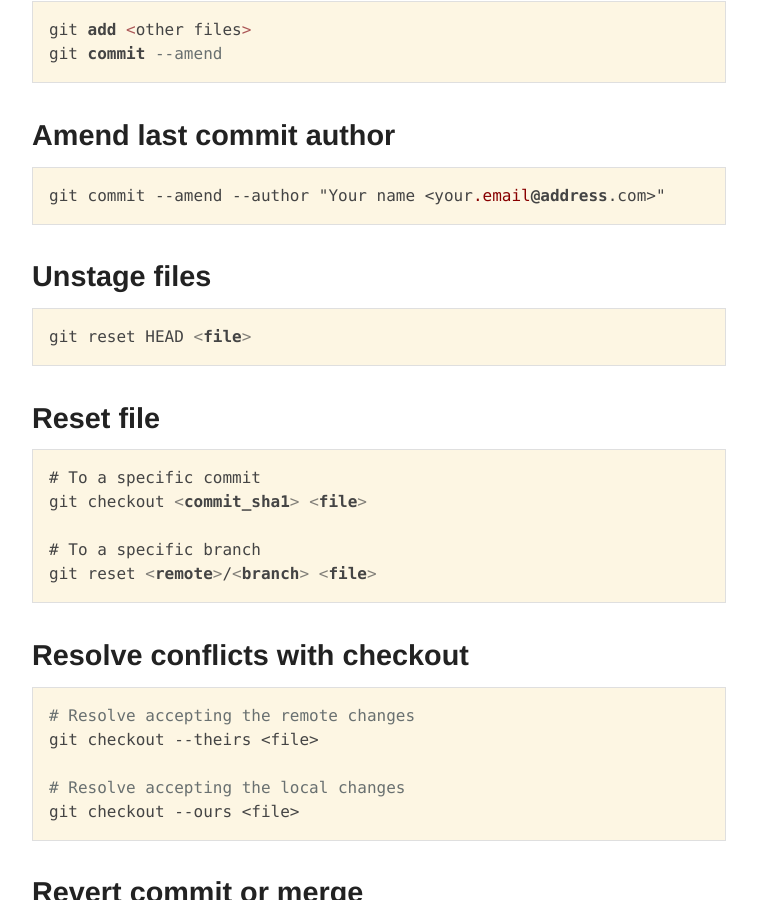
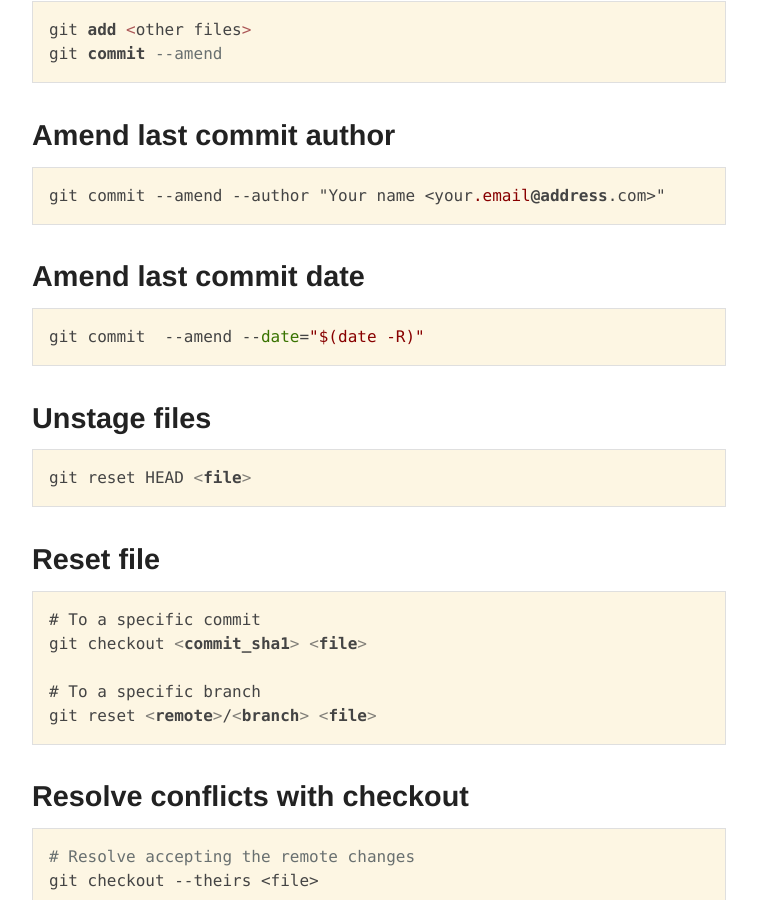
Before and after one commit to satanas/site, a Jekyll site: the page built from cheatsheets/git/index.md, in a window 1280 px wide and 900 px high, scrolled down 4497 px. Shown: the whole window, without its empty margins (261-1018 px from the left). Built offline with Jekyll 4.4.1, drawn with Linux system fonts in a browser that asks for light colours; nearby versions of some CDN libraries; comment, search, counter and statistics services are not loaded.

Commit message:
Adding amend for dates

```diff
--- a/cheatsheets/git/index.md
+++ b/cheatsheets/git/index.md
@@ -195,6 +195,12 @@ git commit --amend
 git commit --amend --author "Your name <your.email@address.com>"
 ~~~
 
+### Amend last commit date
+
+~~~bash
+git commit  --amend --date="$(date -R)"
+~~~
+
 ### Unstage files
 
 ~~~bash
```
